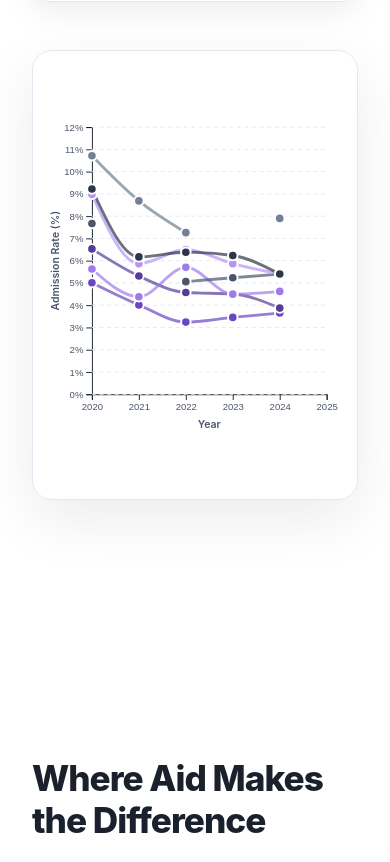
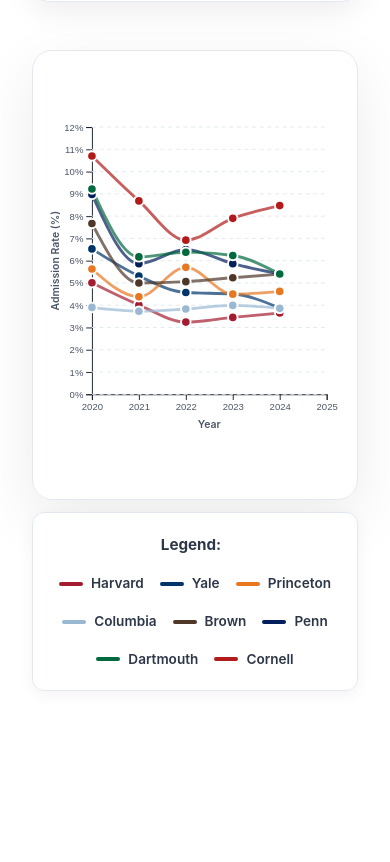
Before and after one commit to Faith-Rounds/Visually-Interactive-CDS, a plain HTML site: page index.html in a window 390 px wide. Shown: the part 6219-7081 px from the top of the page. Drawn offline with nearby package versions, Linux system fonts and the light colour scheme; animation ran at ten frames a second.

Commit message:
Add missing CSV data and implement color-coded admission rates chart with legend
- Added 3 missing acceptance rate entries: Brown 2021-2022 (5%), Columbia 2020-2021 (3.9%), Cornell 2023-2024 (7.9%)
- Fixed Columbia acceptance rates (converted from percentages to decimals)
- Replaced purple/gray color scheme with school-specific colors (Harvard crimson, Yale blue, etc.)
- Added interactive legend below admission rates chart
- Enhanced toggle buttons with colored left borders matching line colors
- All changes isolated to admission rates visualization, no impact on other charts

```diff
--- a/css/style.css
+++ b/css/style.css
@@ -744,6 +744,74 @@ header {
     text-align: center;
 }
 
+/* ==================== CHART LEGEND ==================== */
+.chart-legend {
+    display: flex;
+    align-items: center;
+    justify-content: center;
+    gap: 2rem;
+    margin-top: 2rem;
+    padding: 1.5rem;
+    background: rgba(255, 255, 255, 0.95);
+    border-radius: 12px;
+    border: 1px solid var(--grey-200);
+    box-shadow: 0 4px 16px rgba(0, 0, 0, 0.05);
+    opacity: 0;
+    transform: translateY(20px);
+    transition: all 0.8s ease;
+}
+
+.chart-legend.visible {
+    opacity: 1;
+    transform: translateY(0);
+}
+
+.legend-title {
+    font-weight: 700;
+    font-size: 0.95rem;
+    color: var(--grey-700);
+    margin-right: 0.5rem;
+}
+
+.legend-items {
+    display: flex;
+    flex-wrap: wrap;
+    gap: 1.5rem;
+    align-items: center;
+}
+
+.legend-item {
+    display: flex;
+    align-items: center;
+    gap: 0.5rem;
+    font-size: 0.9rem;
+    font-weight: 600;
+    color: var(--grey-700);
+}
+
+.legend-color-box {
+    width: 24px;
+    height: 4px;
+    border-radius: 2px;
+}
+
+@media (max-width: 768px) {
+    .chart-legend {
+        flex-direction: column;
+        gap: 1rem;
+        padding: 1.25rem;
+    }
+
+    .legend-items {
+        gap: 1rem;
+        justify-content: center;
+    }
+
+    .legend-item {
+        font-size: 0.85rem;
+    }
+}
+
 /* ==================== KEY MESSAGE ==================== */
 .key-message {
     padding: 4rem;
--- a/index.html
+++ b/index.html
@@ -163,6 +163,14 @@
 
             <div class="viz-container" id="admission-rates-chart" data-scroll>
                 <!-- Admission rates chart renders here -->
+            </div>
+
+            <!-- Legend -->
+            <div class="chart-legend" id="admission-legend" data-scroll>
+                <div class="legend-title">Legend:</div>
+                <div class="legend-items" id="admission-legend-items">
+                    <!-- Legend items will be dynamically generated -->
+                </div>
             </div>
         </div>
     </section>
--- a/js/admissionRatesChart.js
+++ b/js/admissionRatesChart.js
@@ -7,49 +7,49 @@ let comparisonSchools = [];
 
 const admissionSchools = [{
     name: 'Harvard',
-    color: '#6B46C1',
+    color: '#A51C30', // Harvard Crimson
     visible: true,
     highlighted: false
   },
   {
     name: 'Yale',
-    color: '#553C9A',
+    color: '#00356B', // Yale Blue
     visible: true,
     highlighted: false
   },
   {
     name: 'Princeton',
-    color: '#9F7AEA',
+    color: '#E87722', // Princeton Orange
     visible: true,
     highlighted: false
   },
   {
     name: 'Columbia',
-    color: '#805AD5',
+    color: '#9BB8D3', // Columbia Light Blue
     visible: true,
     highlighted: false
   },
   {
     name: 'Brown',
-    color: '#4A5568',
+    color: '#4E3629', // Brown seal brown
     visible: true,
     highlighted: false
   },
   {
     name: 'Penn',
-    color: '#B794F4',
+    color: '#011F5B', // Penn Blue
     visible: true,
     highlighted: false
   },
   {
     name: 'Dartmouth',
-    color: '#2D3748',
+    color: '#00693E', // Dartmouth Green
     visible: true,
     highlighted: false
   },
   {
     name: 'Cornell',
-    color: '#718096',
+    color: '#B31B1B', // Cornell Red
     visible: true,
     highlighted: false
   }
@@ -363,6 +363,39 @@ function handleLineClick(schoolName) {
   updateAdmissionChart();
 }
 
+// Create legend items dynamically
+const legendContainer = d3.select("#admission-legend-items");
+admissionSchools.forEach(school => {
+  const legendItem = legendContainer.append("div")
+    .attr("class", "legend-item");
+
+  legendItem.append("div")
+    .attr("class", "legend-color-box")
+    .style("background-color", school.color);
+
+  legendItem.append("span")
+    .text(school.name);
+});
+
+// Add visible class to legend after a short delay for animation
+setTimeout(() => {
+  d3.select("#admission-legend").classed("visible", true);
+}, 300);
+
+// Style toggle buttons with school colors for additional clarity
+d3.selectAll(".school-toggle-btn").each(function() {
+  const schoolName = d3.select(this).attr("data-school");
+  const school = admissionSchools.find(s => s.name === schoolName);
+
+  if (school) {
+    d3.select(this)
+      .style("border-left", `4px solid ${school.color}`)
+      .style("border-left-width", "5px")
+      .style("position", "relative")
+      .style("padding-left", "12px");
+  }
+});
+
 d3.selectAll(".school-toggle-btn").on("click", function () {
   const schoolName = d3.select(this).attr("data-school");
   const school = admissionSchools.find(s => s.name === schoolName);
@@ -373,7 +406,8 @@ d3.selectAll(".school-toggle-btn").on("click", function () {
       .classed("active", school.visible)
       .transition()
       .duration(200)
-      .style("transform", school.visible ? "scale(1)" : "scale(0.95)");
+      .style("transform", school.visible ? "scale(1)" : "scale(0.95)")
+      .style("opacity", school.visible ? "1" : "0.5");
     updateAdmissionChart();
   }
 });
```
Also changed, not shown: data/data.csv (+10 -7 lines).
